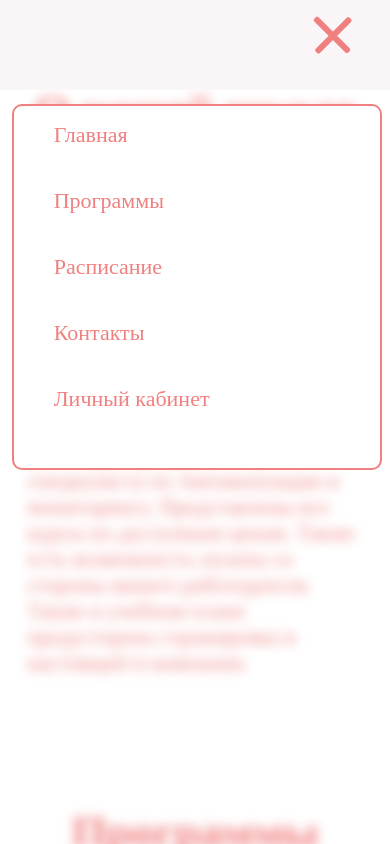
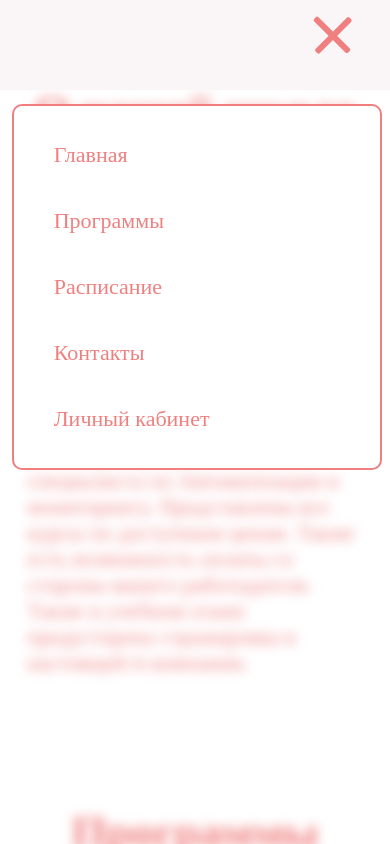
Before and after one commit to MaximMakar/CodeScool, a plain HTML site: page index.html in a window 390 px wide. Both pictures are taken after a click on the element 351 px from the left and 35 px from the top of the page. Shown: the top 844 px of the page. Drawn offline with Linux system fonts and the light colour scheme.

Commit message:
Update style1.css
update style with main_menu_item padding

```diff
--- a/style1.css
+++ b/style1.css
@@ -1,4 +1,4 @@
-body, html{margin: 0;padding: 0;}
+body, html{margin: 0; padding: 0;}
 
 
 .contacts_container {display:flex; flex-direction: row; justify-content: center; text-align: center;}
@@ -417,7 +417,11 @@ hr{
         list-style-type: none;
     }
 
-    .main_menu_item{padding-bottom: 40px;}
+    .main_menu_item{
+      padding-bottom: 20px;
+      padding-top: 20px;
+    }
+
     .main_menu_item >a:visited{text-decoration: none;color:lightcoral}
     .main_menu_item >a{text-decoration: none;color:lightcoral;}
     .main_menu_item >a:hover{color:violet;}
```
